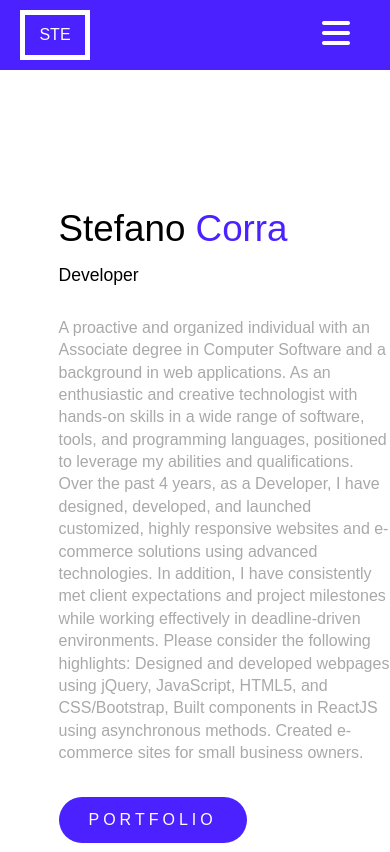
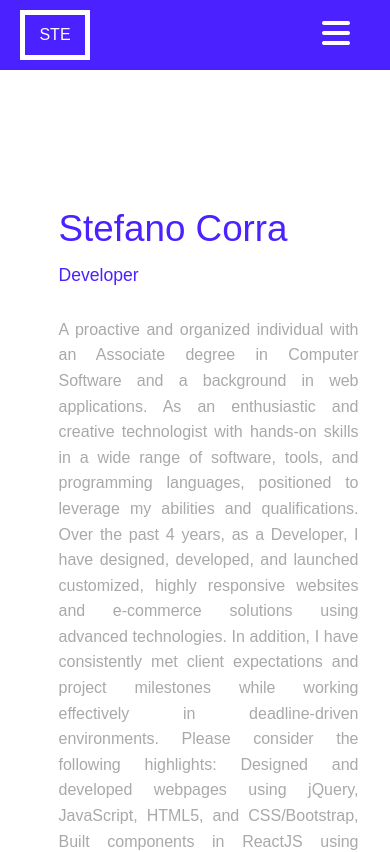
Before and after one commit to stecor/portfolio_react, a React (Create React App) app: page / in a window 390 px wide. Shown: the top 852 px of the page. Built offline with nearby package versions, Linux system fonts and the light colour scheme.

Commit message:
fix profile

```diff
--- a/src/css/App.css
+++ b/src/css/App.css
@@ -63,8 +63,11 @@
 .home p {
   color: #a9a9a9;
   font-weight: 300;
-  line-height: 1.4;
-  margin: 0 0 2rem;
+  line-height: 1.6;
+  width: 500px;
+  padding-bottom: 50px;
+  text-align: justify;
+  text-justify: inter-word;
 }
 
 /* Extra small devices (portrait phones, less than 576px)
@@ -76,6 +79,12 @@
     height: 50px;
     width: 70px;
     font-size: 1rem;
+  }
+
+  .home p {
+    width: 300px;
+    text-align: justify;
+    text-justify: inter-word;
   }
 
   .home .menu-icon {
@@ -107,6 +116,7 @@
   .home .profile-section {
     width: 100%;
     float: center;
+    color: #4b21ff;
   }
 
   .home .img-container {
@@ -130,7 +140,7 @@
 @media (min-width: 768px) and (max-width: 991px) {
   .home .profile-section {
     width: 70%;
-    float: right;
+    float: left;
     padding: 20% 20px 0;
   }
 
@@ -147,10 +157,11 @@
 /* Large devices (desktops, 992px and up)*/
 @media (min-width: 992px) and (max-width: 1199px) {
   .home .profile-section {
-    width: 70%;
+    width: 90%;
     float: left;
     padding: 20% 20px 0;
     max-width: 800px;
+    justify-content: center;
   }
 
   .home .img-container {
```
